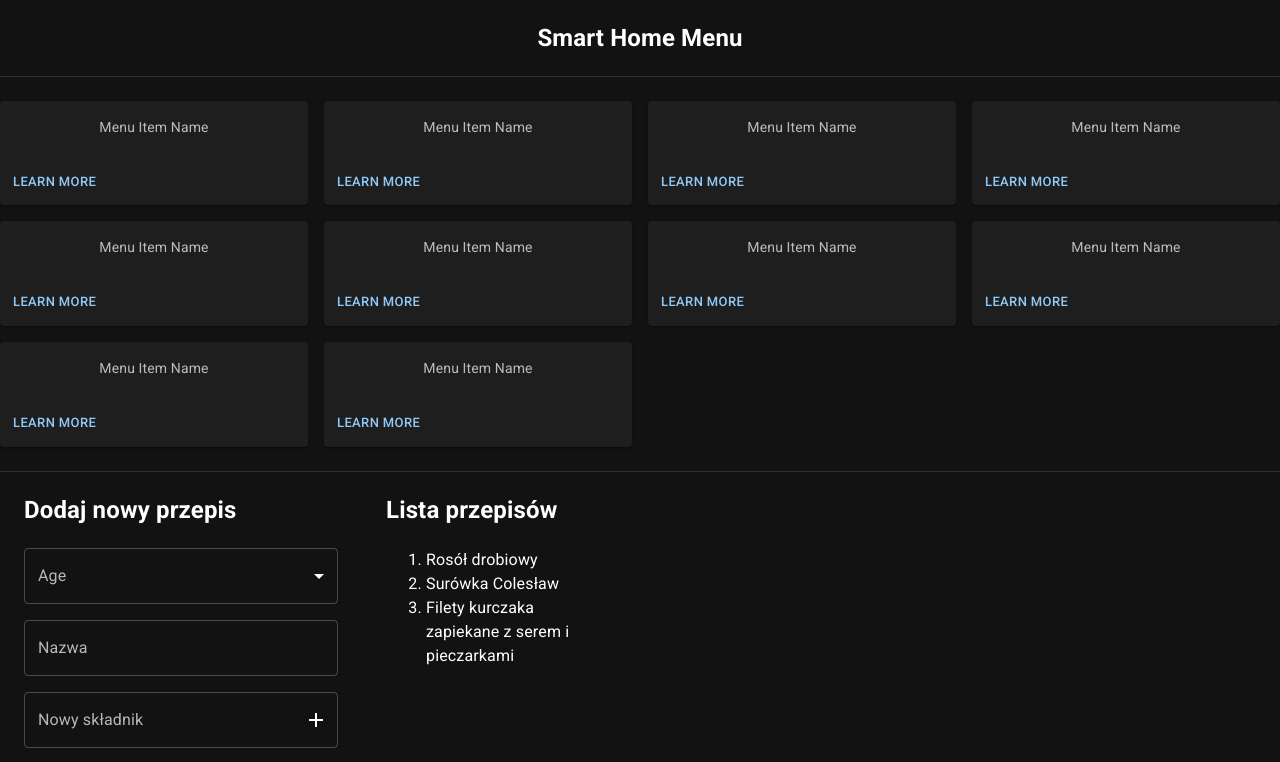
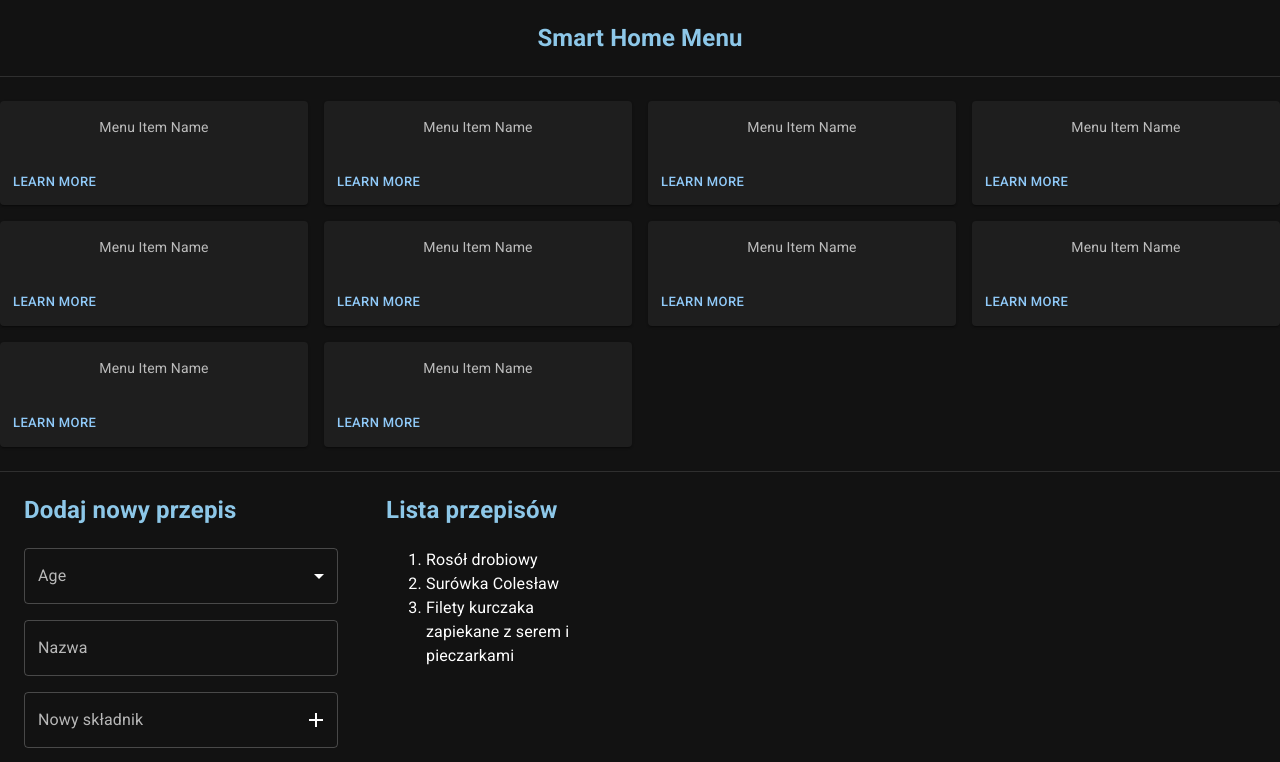
Before and after one commit to Brlo1992/SmartHome.WebApp, a React (Create React App) app in the folder app/: page / in a window 1280 px wide. Shown: the top 762 px of the page. Built offline with nearby package versions, Linux system fonts and the light colour scheme.

Commit message:
Add style to h2

```diff
--- a/app/src/index.css
+++ b/app/src/index.css
@@ -11,3 +11,6 @@ code {
   font-family: source-code-pro, Menlo, Monaco, Consolas, 'Courier New',
     monospace;
 }
+h2 {
+  color: #8dc7e8;
+}
```
